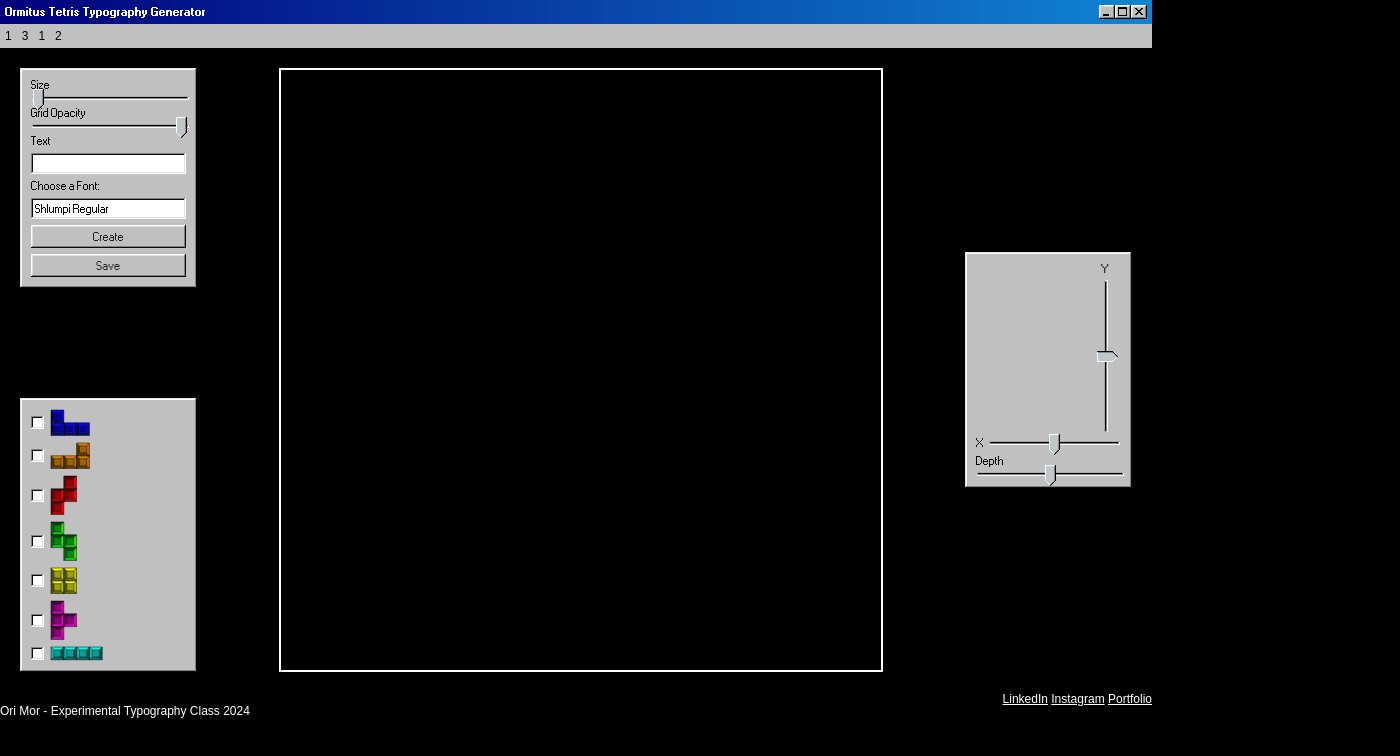
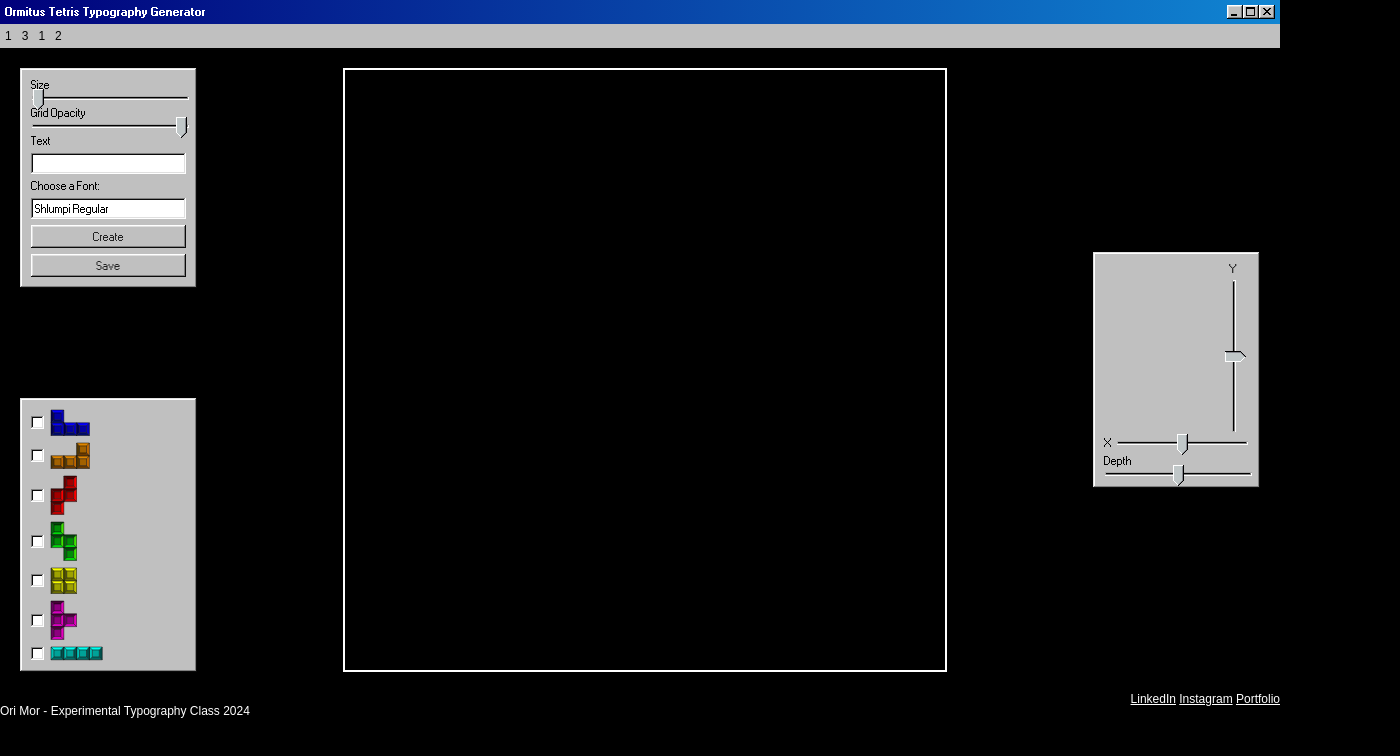
Before and after one commit to IddoSadeh/alephBetTetris, a plain HTML site: page index.html in a window 1280 px wide. Shown: the whole page, 1400 px wide, since content can reach past the window. Drawn offline with Linux system fonts and the light colour scheme.

Commit message:
schanged size of screen

```diff
--- a/styles.css
+++ b/styles.css
@@ -9,8 +9,7 @@ body {
     flex-direction: column;
     padding: 0;
     margin: 0;
-    height: 90vh;
-    width: 90vw;
+
 }
 .title-bar {
     background:linear-gradient(90deg,#00007B,#1085D2);
```
